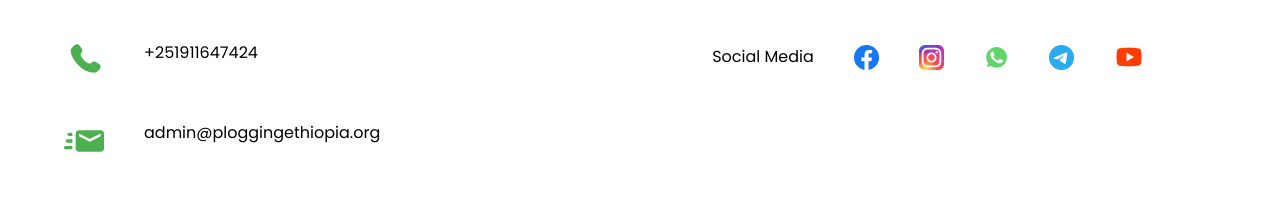
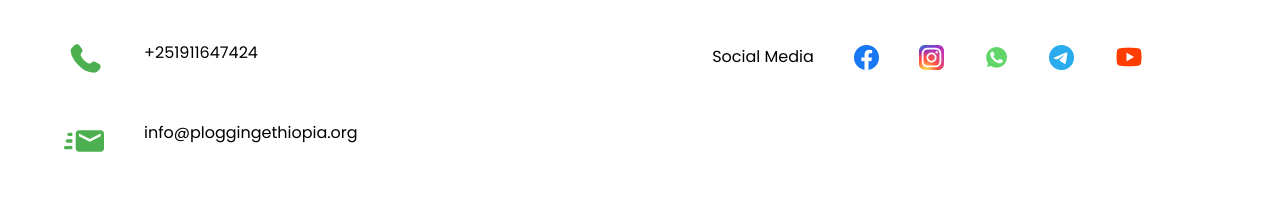
Before and after one commit to kasma10101/plogging-ethiopia, a React (Create React App) app in the folder front-end/: page /contact in a window 1280 px wide. Shown: the part 921-1132 px from the top of the page. Built offline with nearby package versions, Linux system fonts and the light colour scheme.

Commit message:
admin changed to info

```diff
--- a/front-end/src/components/admin-pages/members.jsx
+++ b/front-end/src/components/admin-pages/members.jsx
@@ -69,6 +69,7 @@ const Members = () => {
               className="bg-red-500 hover:bg-red-700 text-white font-bold py-2 px-4 rounded">
               Delete
             </button>
+
           </div>
         ))
       }
--- a/front-end/src/components/pages/contactus.jsx
+++ b/front-end/src/components/pages/contactus.jsx
@@ -189,7 +189,7 @@ const Contactus = ()=>{
 
             <div className="flex flex-col">
               <p>
-                admin@ploggingethiopia.org
+                info@ploggingethiopia.org
               </p>
             </div>
           </div>
```
